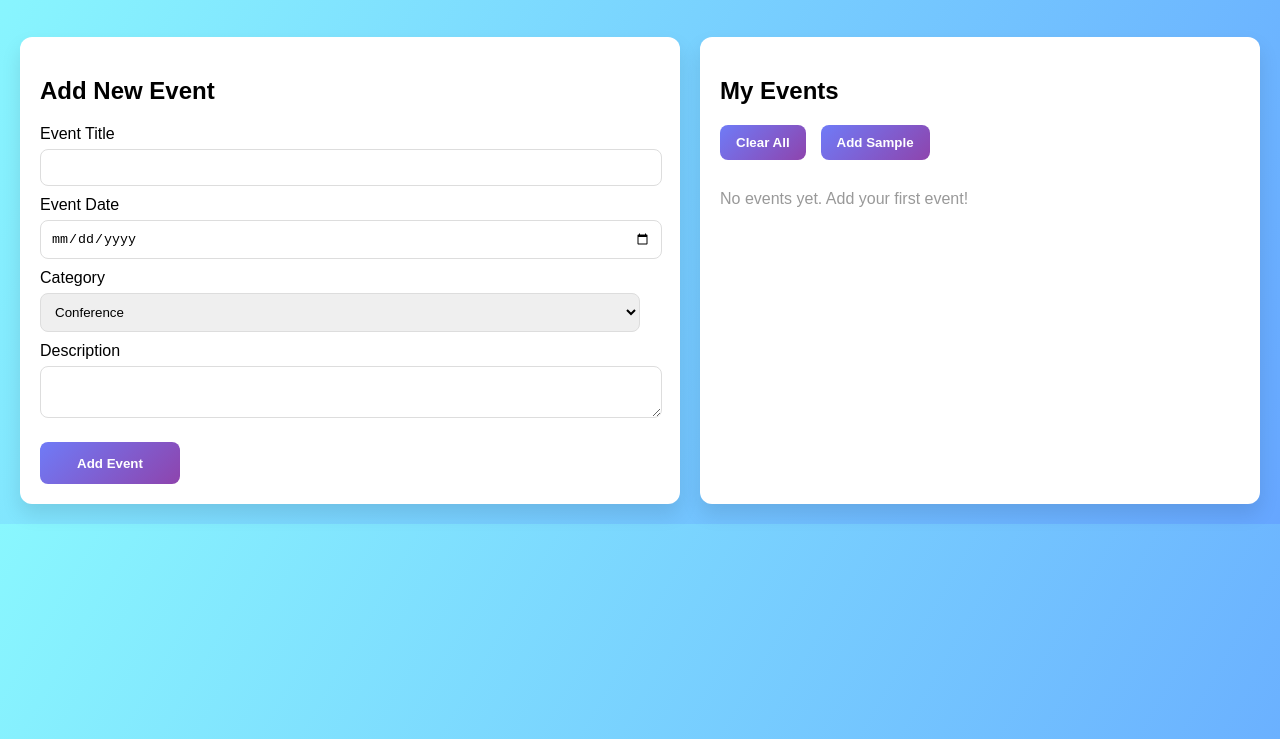
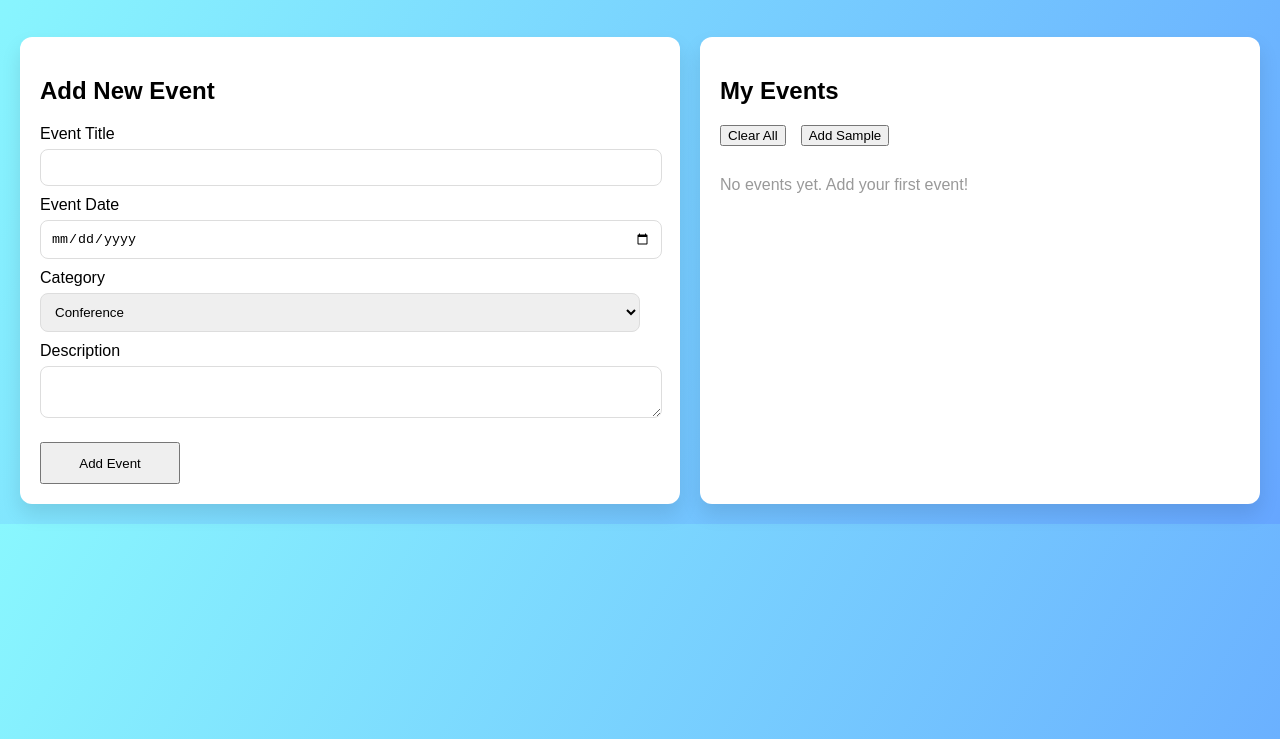
Before and after one commit to Payal-KRMU/Smart-Event-Dashbd, a plain HTML site: page index.html in a window 1280 px wide. Shown: the part 61-800 px from the top of the page. Drawn offline with Linux system fonts and the light colour scheme.

```diff
--- a/style.css
+++ b/style.css
@@ -38,20 +38,6 @@
   outline: none;
 }
 
-
-button {
-  background: linear-gradient(135deg, #6f7bf7, #8e44ad);
-  color: white;
-  padding: 10px 16px;
-  border: none;
-  border-radius: 8px;
-  cursor: pointer;
-  font-weight: 600;
-}
-
-button:hover {
-  opacity: 0.9;
-}
 
 #events:empty::before {
   content: "No events yet. Add your first event!";
```
